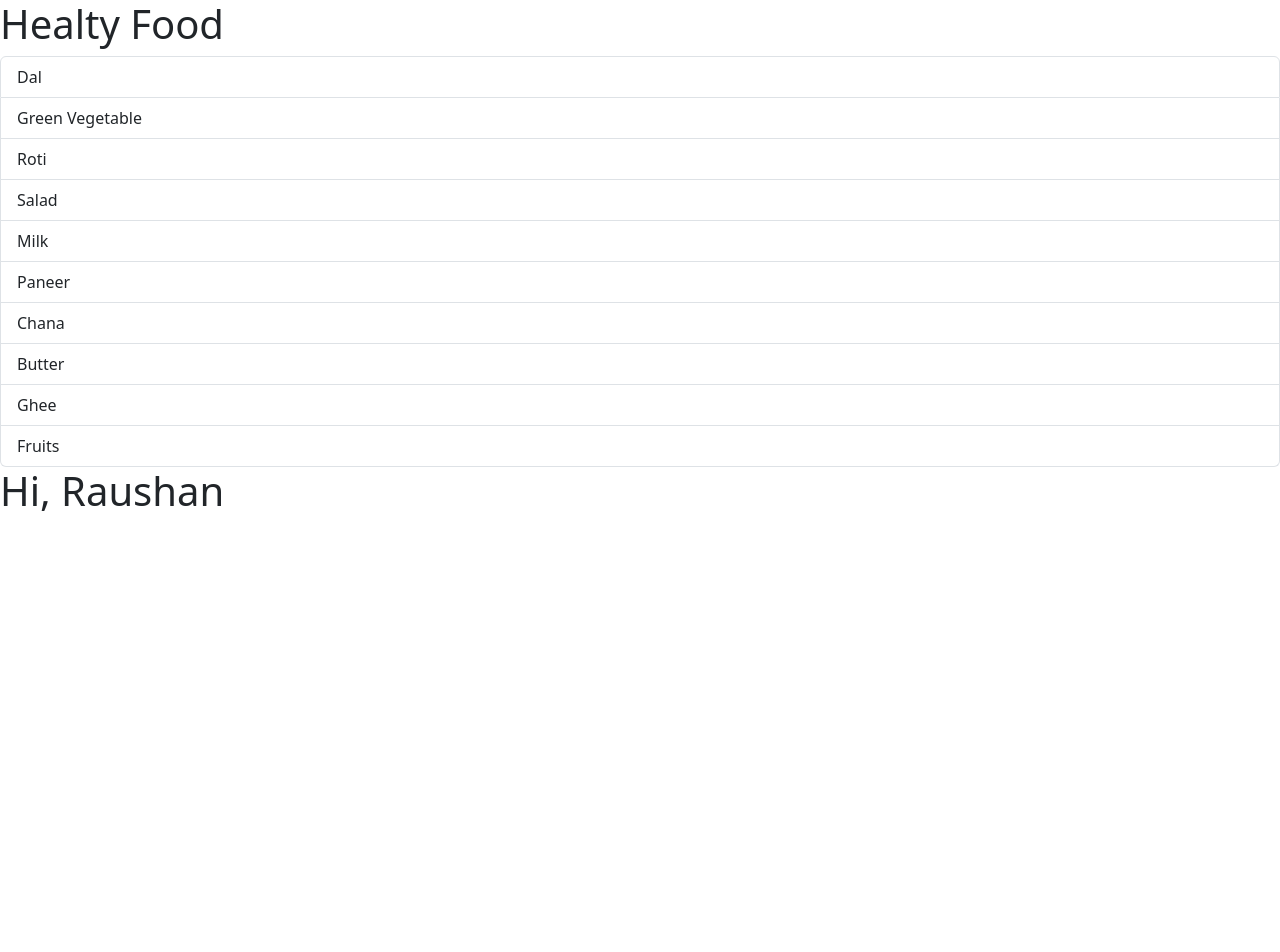
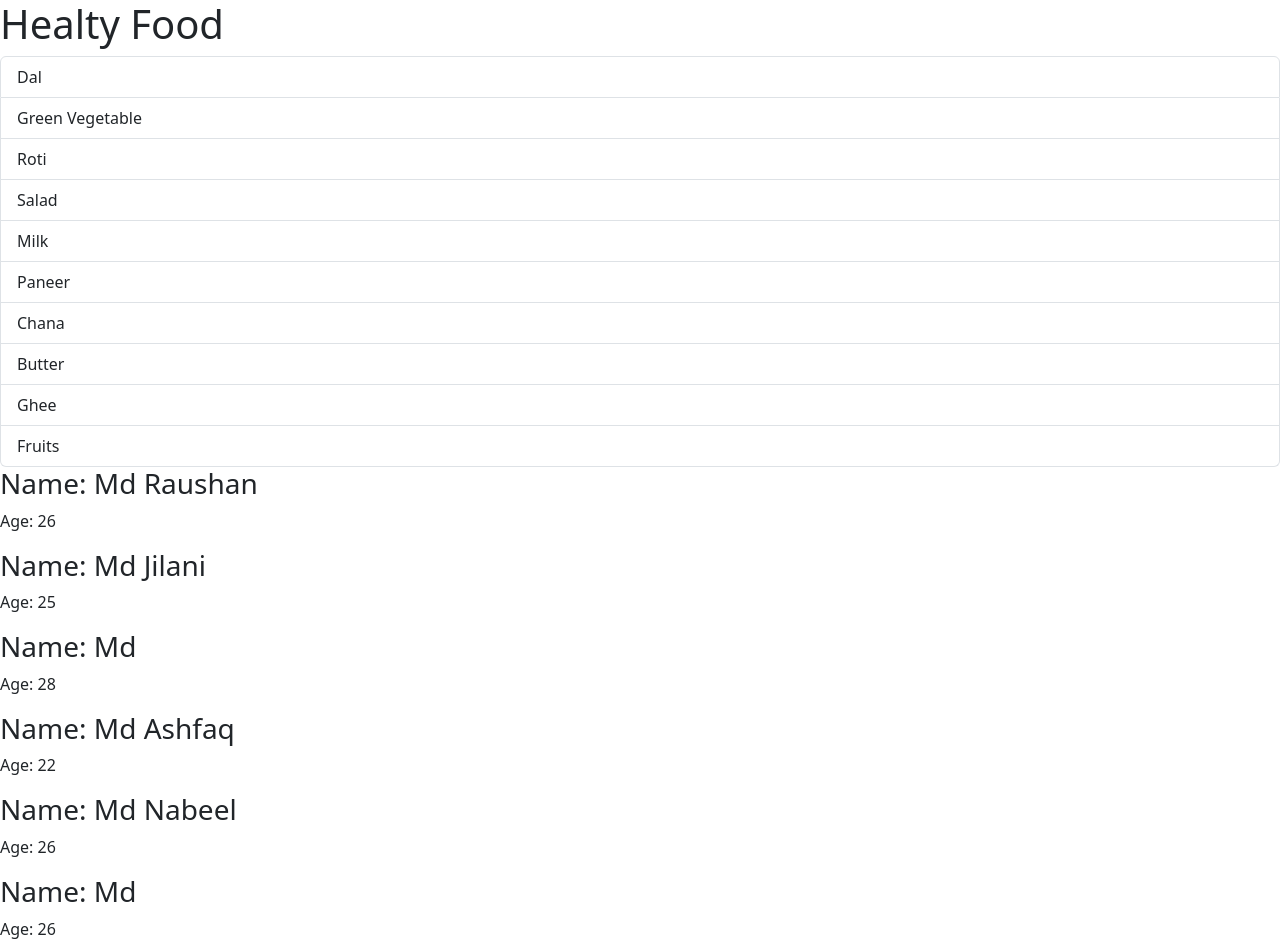
Before and after one commit to mdraushanji22/ReactJs-Complete, a React (Vite) app in the folder 18 Fragment/: page / in a window 1280 px wide. Shown: the top 952 px of the page. Before the commit the page ends 800 px from the top, so only its background shows below. Built offline with nearby package versions, Linux system fonts and the light colour scheme.

Commit message:
Props in ReactJs

```diff
--- a/18 Fragment/src/components/props/Child.jsx
+++ b/18 Fragment/src/components/props/Child.jsx
@@ -1,7 +1,8 @@
-function Child() {
+function Child({ name, age }) {
   return (
     <div>
-      <h1>Hi, Raushan</h1>
+      <h3>Name: {name}</h3>
+      <p>Age: {age}</p>
     </div>
   );
 }
--- a/18 Fragment/src/components/props/Parent.jsx
+++ b/18 Fragment/src/components/props/Parent.jsx
@@ -3,7 +3,13 @@ import Child from "./Child";
 function Parent() {
   return (
     <div>
-      <Child />
+      <Child name="Md Raushan" age={26} />
+      <Child name="Md Jilani" age={25} />
+      <Child name="Md" age={28} />
+      <Child name="Md Ashfaq" age={22} />
+      <Child name="Md Nabeel" age={26} />
+      <Child name="Md" age={26} />
+      <Child name="Md Raushan" age={26} />
     </div>
   );
 }
```
